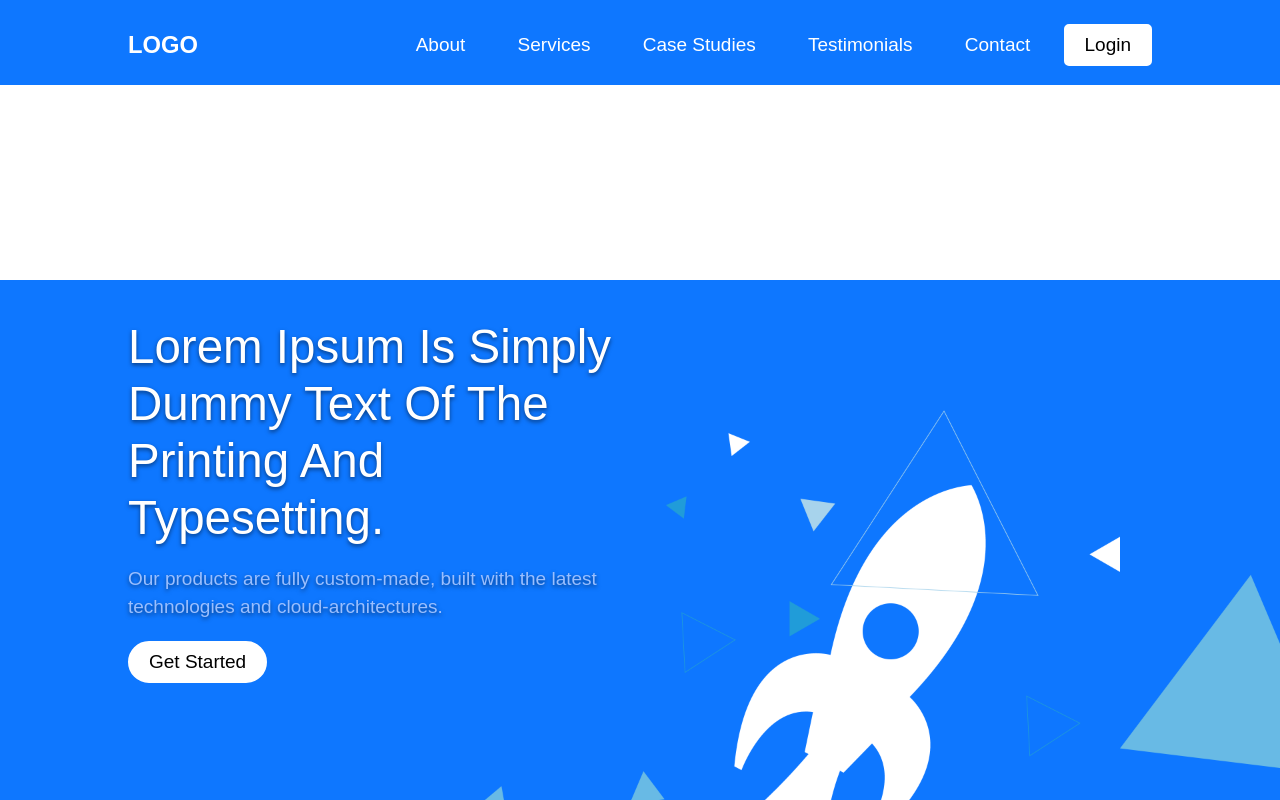
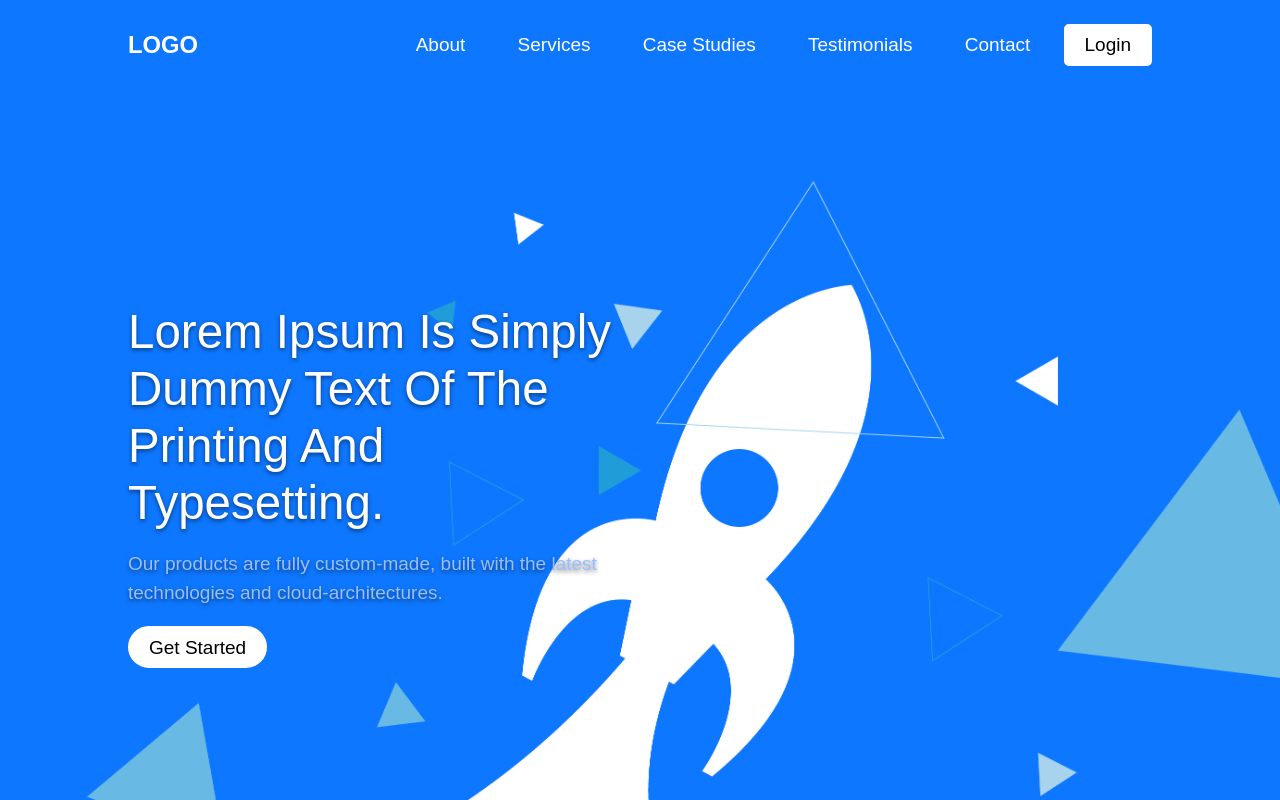
Before and after one commit to Biglad22/SB-Assignment, a Vue app: page / in a window 1280 px wide. Shown: the top 800 px of the page. Built offline with nearby package versions, Linux system fonts and the light colour scheme.

Commit message:
made changes

```diff
--- a/src/components/home-page-components/HeroSection.vue
+++ b/src/components/home-page-components/HeroSection.vue
@@ -1,7 +1,7 @@
 <template>
     <section class="flex items-start justify-center flex-col w-[100vw] h-[125vh] px-[var(--margin)] py-[10vmin]" >
         <NavBar />
-        <div class="w-full md:w-9/12 lg:w-8/12 xl:w-1/2">
+        <div class="w-full md:w-9/12 lg:w-8/12 xl:w-1/2 mb-6">
             <h1 class="text-white  capitalize font-medium leading-[120%] mb-4">
                 Lorem Ipsum is simply dummy text of the printing and typesetting.
             </h1>
@@ -30,7 +30,7 @@
     section{
         background-image: url('../../assets/images/hom-hero-sec.png');
         background-position: right bottom;
-        background-size: 100%;
+        background-size: cover;
         background-repeat: no-repeat;
     }
 
--- a/src/views/LoginPage.vue
+++ b/src/views/LoginPage.vue
@@ -8,7 +8,8 @@
             <form action="" class="flex flex-col gap-4 justify-center items-center">
                 <InputField name="email" label="email" required type="text" />
                 <InputField name="password" label="password" required type="password" forgetable />
-                <Button round title="login" outline="secondary" />
+                <Button round title="login" outline="secondary"  />
+                <a href="https://emmanueldashboard.netlify.app" class="captialize font-semibold">dashboard</a>
             </form>
         </div>
 
@@ -30,7 +31,7 @@
 <style scoped>
     .wrapper{
         background-image: url('../assets/images/login-sec-img.png');
-        background-position: 50% bottom;
+        background-position: -40vw bottom;
         background-size: cover;
         background-repeat: no-repeat;
 
```
